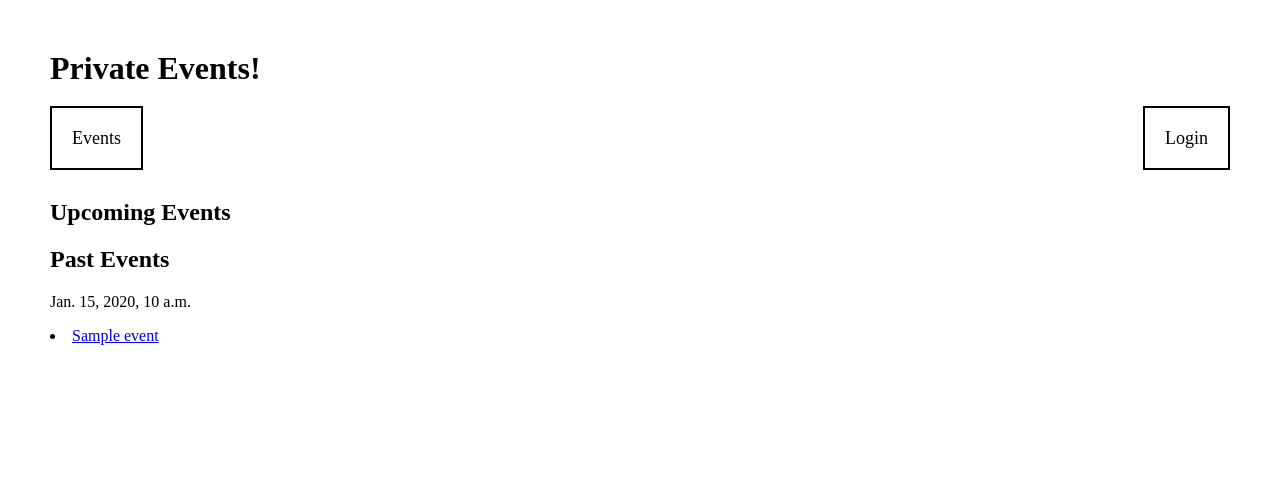
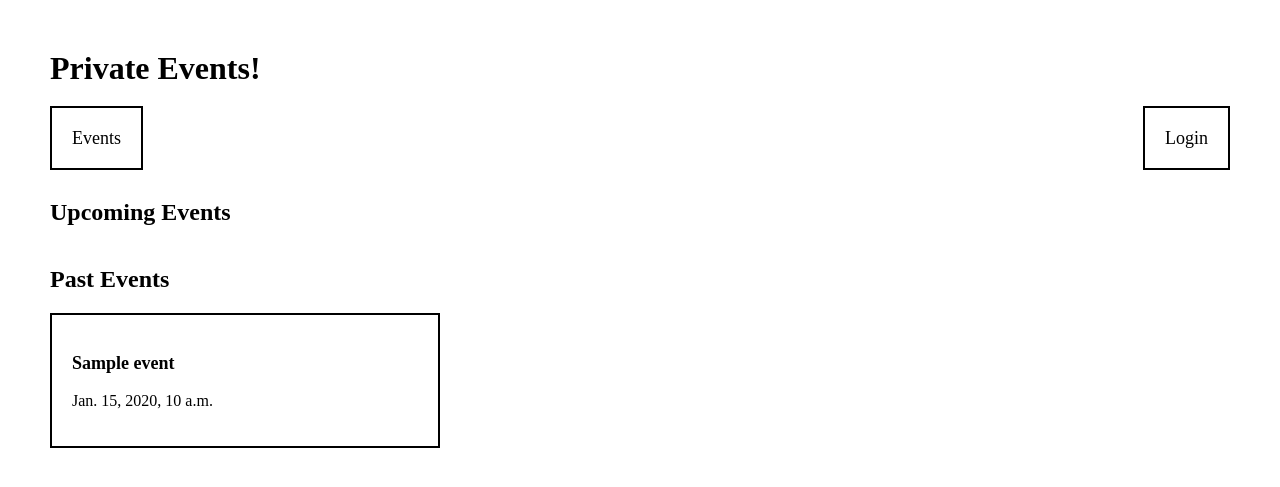
Before and after one commit to S3nsu1k4n/private_events_django, a Django app: page /app/ in a window 1280 px wide. Shown: the top 487 px of the page. Run offline with Django 4.2, Linux system fonts and the light colour scheme; tables that the repository leaves empty hold one stand-in row (values such as "Sample post").

Commit message:
add styling to index page

```diff
--- a/app/static/css/styles.css
+++ b/app/static/css/styles.css
@@ -29,3 +29,25 @@ nav ul li {
 .nav-button:hover {
   background-color: lightblue;
 }
+
+.events {
+  display: grid;
+  gap: 5px;
+  grid-template-columns: repeat(3, 1fr);
+}
+
+.event {
+  text-decoration: none;
+  color: black;
+  border: solid 2px;
+  padding: 20px;
+}
+
+.event:hover {
+  background-color: lightgray;
+}
+
+.event-title {
+  font-weight: 600;
+  font-size: large;
+}
--- a/app/templates/index.html
+++ b/app/templates/index.html
@@ -3,15 +3,23 @@
 {% block content %}
 
   <h2>Upcoming Events</h2>
+  <div class="events">
     {% for event in future_events %}
+      <a href="{% url 'event-detail' event.pk %}" class="event">
+        <p class="event-title">{{ event.title }}</p>
         <p>{{ event.date }}</p>
-    <li><a href="{% url 'event-detail' event.pk %}">{{ event.title }}</a></li>
+    </a>
     {% endfor %}
+  </div>
 
   <h2>Past Events</h2>
+  <div class="events">
     {% for event in past_events %}
+    <a href="{% url 'event-detail' event.pk %}" class="event">
+        <p class="event-title">{{ event.title }}</p>
         <p>{{ event.date }}</p>
-    <li><a href="{% url 'event-detail' event.pk %}">{{ event.title }}</a></li>
+    </a>
     {% endfor %}
+  </div>
 
 {% endblock %}
```
Lines whose indentation alone changed are shown as unchanged.
